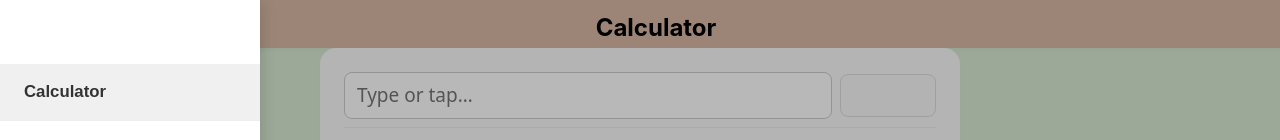
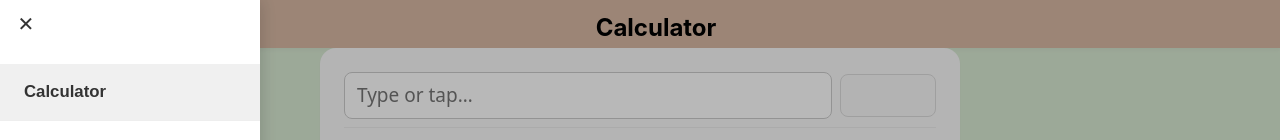
Before and after one commit to Nokorot/CW-App, a React (Create React App) app: page / in a window 1280 px wide. Both pictures are taken after a click on the button 24 px from the left and 24 px from the top of the page. Shown: the top 140 px of the page. Built offline with nearby package versions, Linux system fonts and the light colour scheme.

Commit message:
Options menu close button

```diff
--- a/src/components/TopBar.css
+++ b/src/components/TopBar.css
@@ -172,4 +172,20 @@
   font-weight: 600;
 }
 
-/* Keep the existing top bar styles as-is */
+.options-close-btn {
+  position: absolute;
+  top: 8px;
+  left: 10px;
+  width: 32px;
+  height: 32px;
+  border: none;
+  border-radius: 50%;
+  background: transparent;
+  font-size: 20px;
+  line-height: 1;
+  cursor: pointer;
+  color: #333;
+}
+.options-close-btn:hover {
+  background: #f0f0f0;
+}
--- a/src/components/TopBar.js
+++ b/src/components/TopBar.js
@@ -99,9 +99,6 @@ const TopBar = ({ pageContext, widget }) => {
                 >
                   Log Out
                 </button>
- */}
-                {/* <button className="user-menu-item">Help</button> */}
-    {/*
               </div>
             )}
           </>
@@ -125,8 +122,6 @@ const TopBar = ({ pageContext, widget }) => {
               if (!view.topBarMenu)
                 return;
 
-              console.log(view);
-
               return (<button
                   className={`option-item ${isActive(view) ? "active" : ""}`}
                   onClick={() => setViewState(view)}
@@ -135,23 +130,15 @@ const TopBar = ({ pageContext, widget }) => {
               </button>);
             })}
 
-            { // <button
-            //   className={`option-item`}
-            //   onClick={() => setViewState("lerp")}
-            // >
-            //   Linear Spacing
-            // </button>
-            // <button
-            //   className={`option-item`}
-            //   onClick={() => setViewState("steps")}
-            // >
-            //   Step Spacing
-            // </button>
-              }
+            <button
+              className="options-close-btn"
+              onClick={() => closeMenu()}
+              aria-label="Close menu"
+            >
+              ✕
+            </button>
+          </nav>
 
-            {/* Add more pages here later */}
-            {/* <button className="option-item" onClick={() => go("/something")}>Something</button> */}
-          </nav>
         </>
       )}
 
```
